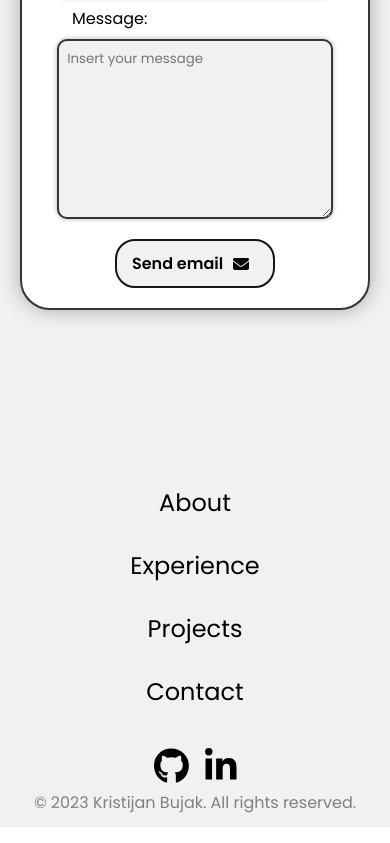
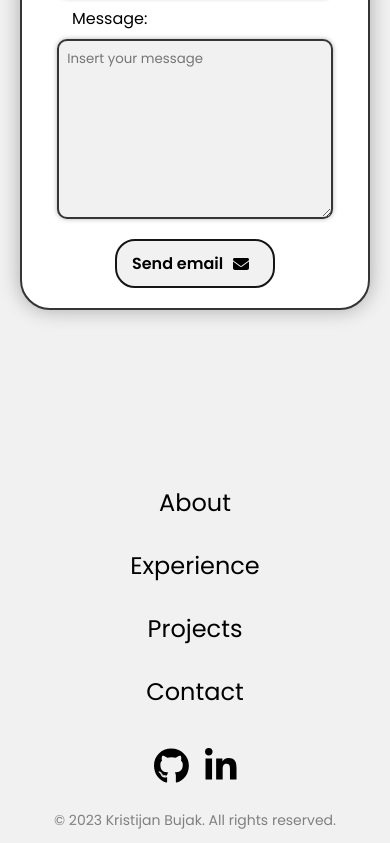
Before and after one commit to bujakkristijan/portfolio, a React (Create React App) app in the folder portfolio/: page / in a window 390 px wide. Shown: the part 8053-8896 px from the top of the page. Built offline with nearby package versions, Linux system fonts and the light colour scheme.

Commit message:
footer izmenjen kao i putanja za cv

```diff
--- a/portfolio/src/components/footer/FooterComponent.css
+++ b/portfolio/src/components/footer/FooterComponent.css
@@ -31,4 +31,9 @@
     .nav-ul{
         text-align: center;
     }
+    .text-footer{
+        margin-top: 10px;
+        padding-top: 16px;
+        font-size: 14px;
+    }
 }
--- a/portfolio/src/components/profile/ProfileComponent.js
+++ b/portfolio/src/components/profile/ProfileComponent.js
@@ -14,7 +14,8 @@ const ProfileComponent = () => {
     }
 
     const downloadCV = () =>{
-        window.open('/cv-file/CV.pdf'); /* mora cv u public da stoji */
+        /* window.open('/cv-file/CV.pdf'); */ /* mora cv u public da stoji */
+        window.open(`${process.env.PUBLIC_URL}/cv-file/CV.pdf`);
     }
 
     const scrollToProjects = () => {
```
